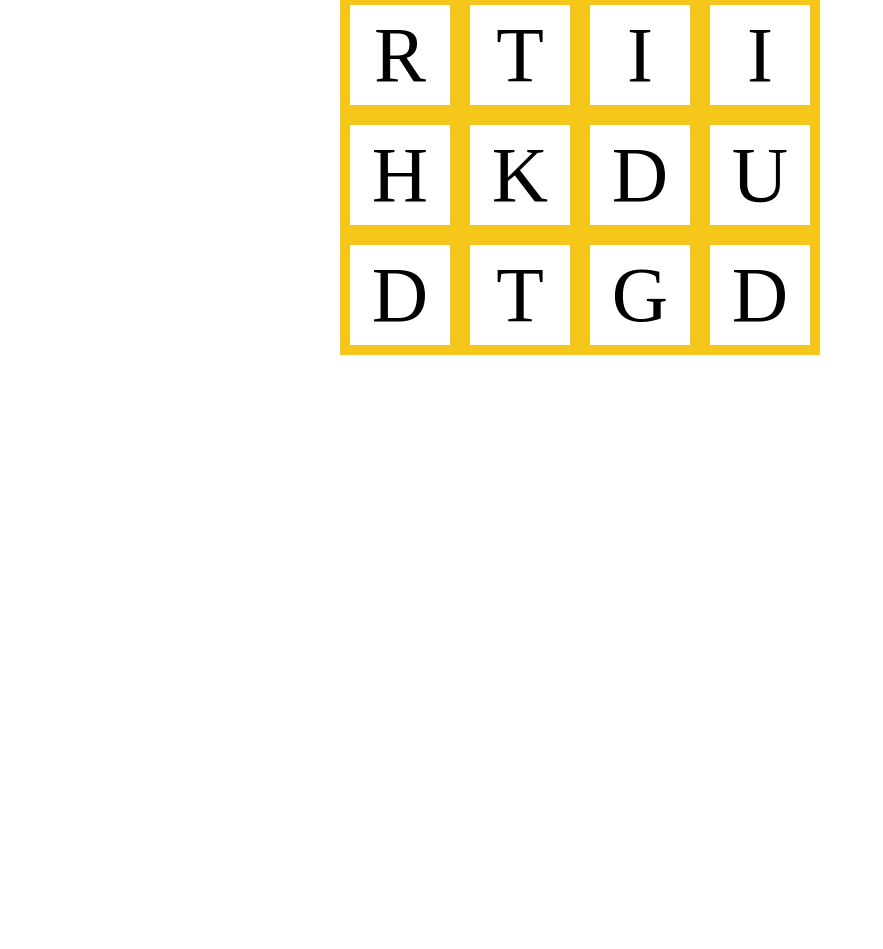
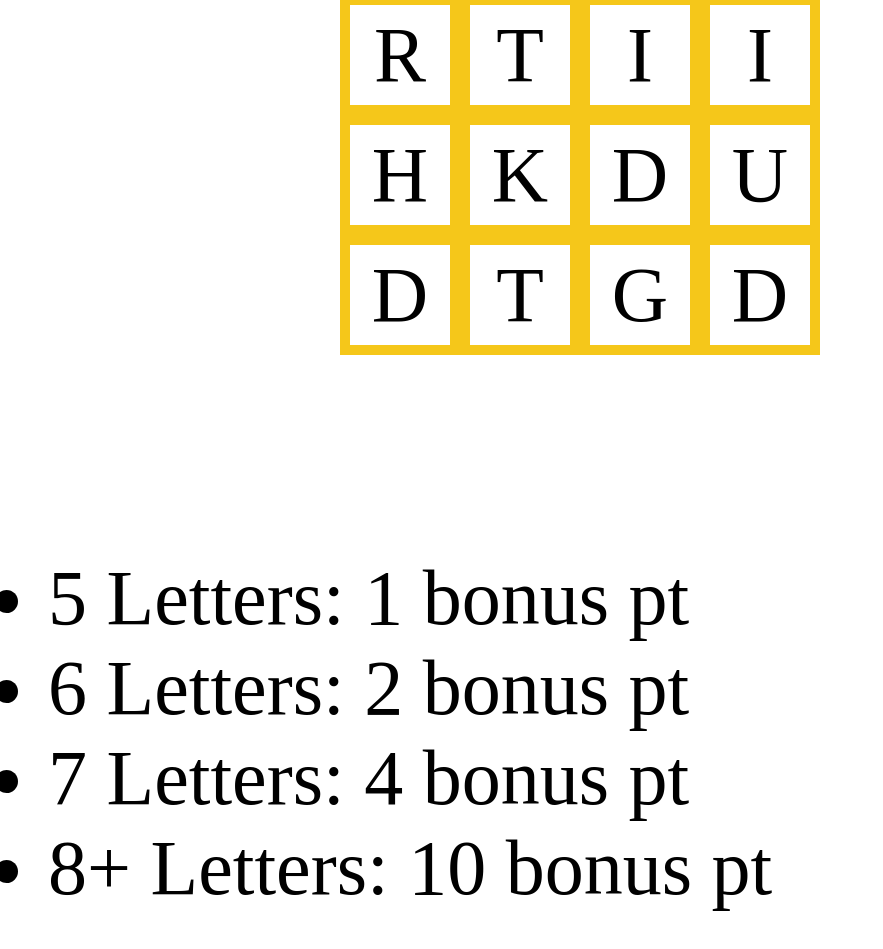
Before and after one commit to salcode/boggle, a plain HTML site: page index.html in a window 1280 px wide. Shown: the part 145-1094 px from the top of the page, without its empty margins (0-883 px from the left). Before the commit the page ends 800 px from the top, so only its background shows below. Drawn offline with Linux system fonts and the light colour scheme.

Commit message:
Add scoring information

```diff
--- a/index.html
+++ b/index.html
@@ -44,6 +44,12 @@
 			<div>E</div>
 			<div>U</div>
 		</div>
+		<ul>
+			<li>5 Letters: 1 bonus pt</li>
+			<li>6 Letters: 2 bonus pt</li>
+			<li>7 Letters: 4 bonus pt</li>
+			<li>8+ Letters: 10 bonus pt</li>
+		</ul>
 		<script>
 const dice = [
 	[ 'G', 'I', 'V', 'N', 'E', 'T' ],
```
